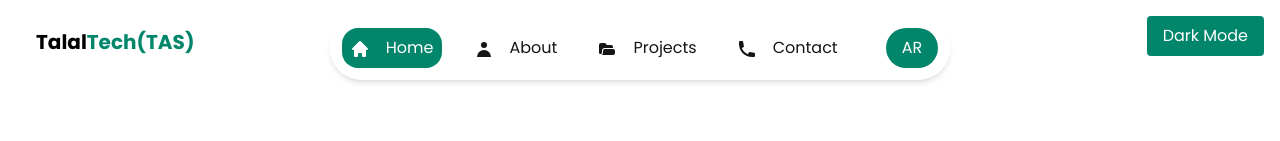
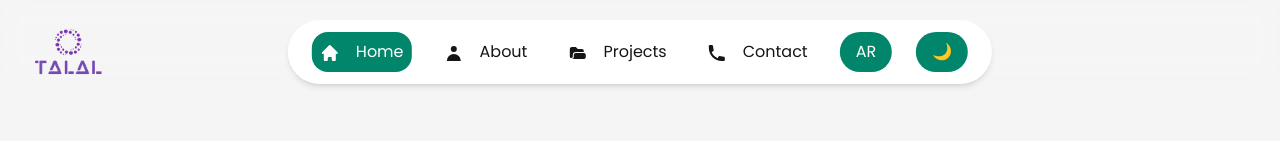
Before and after one commit to TalalAlrashedi/protofolioPrpject, a React (Vite) app: page / in a window 1280 px wide. Shown: the top 141 px of the page. Built offline with nearby package versions, Linux system fonts and the light colour scheme; a web font is replaced by a local one.

Commit message:
add dark mode and toggle

```diff
--- a/src/App.tsx
+++ b/src/App.tsx
@@ -1,25 +1,25 @@
-import { useState, useEffect } from "react";
+
 import Router from "./routes/Router";
 
 const App = () => {
-  const [darkMode, setDarkMode] = useState(false);
+  // const [darkMode, setDarkMode] = useState(false);
 
-  useEffect(() => {
-    if (darkMode) {
-      document.documentElement.classList.add("dark");
-    } else {
-      document.documentElement.classList.remove("dark");
-    }
-  }, [darkMode]);
+  // useEffect(() => {
+  //   if (darkMode) {
+  //     document.documentElement.classList.add("dark");
+  //   } else {
+  //     document.documentElement.classList.remove("dark");
+  //   }
+  // }, [darkMode]);
 
   return (
     <>
-      <button
+      {/* <button
         onClick={() => setDarkMode((prev) => !prev)}
         className="fixed top-4 right-4 bg-[var(--color-secondary)] text-white px-4 py-2 rounded z-9999"
       >
         {darkMode ? "Light Mode" : "Dark Mode"}
-      </button>
+      </button> */}
 
       <Router />
     </>
--- a/src/components/common/Navbar.tsx
+++ b/src/components/common/Navbar.tsx
@@ -48,6 +48,18 @@ const Navbar = () => {
   const [menuOpen, setMenuOpen] = useState(false);
   const [activeId, setActiveId] = useState("hero");
 
+  // 🔹 Dark Mode state
+  const [darkMode, setDarkMode] = useState(false);
+
+  // 🔹 Apply dark mode class to HTML tag when state changes
+  useEffect(() => {
+    if (darkMode) {
+      document.documentElement.classList.add("dark");
+    } else {
+      document.documentElement.classList.remove("dark");
+    }
+  }, [darkMode]);
+
   useEffect(() => {
     const sectionIds = navItems.map((item) => item.id);
     const observers = [];
@@ -85,28 +97,28 @@ const Navbar = () => {
   };
 
   return (
-    <nav className="sticky top-0 z-50 md:backdrop-blur-md h-20 mb-1 ">
-      <div className="bg-[var(--color-mobile-navbar)] md:bg-transparent md:justify-evenly py-4 px-3 flex justify-between items-center">
-      <h1
-  className="text-xl font-bold text-black md:absolute top-7"
-  style={{
-    left: i18n.language === "en" ? "2.25rem" /* left-9 */ : "auto",
-    right: i18n.language === "ar" ? "2.25rem" /* right-9 */ : "auto",
-  }}
->
-  Talal<span className="text-[var(--color-secondary)]">Tech(TAS)</span>
-</h1>
+    <nav className="sticky top-0 z-50 md:backdrop-blur-md h-20 mb-1">
+      <div className="bg-[var(--color-mobile-navbar)] md:bg-transparent py-4 px-3 flex items-center justify-between relative">
+        {/* Logo */}
+        <img
+          src="/src/assets/logo2.png"
+          alt="TalalTech Logo"
+          className="w-28 h-auto"
+          style={{
+            order: i18n.language === "ar" ? 2 : 1, // logo on right for Arabic, left for English
+          }}
+        />
 
         {/* Desktop Nav */}
-        <ul className="hidden md:flex gap-6 md:justify-evenly md:items-center bg-[var(--color-navbar)] p-3 px-3 rounded-full shadow-md ">
+        <ul className="hidden md:flex gap-6 items-center bg-[var(--color-navbar)] p-3 px-6 rounded-full shadow-md absolute left-1/2 top-1/2 transform -translate-x-1/2 -translate-y-1/2 ">
           {navItems.map((item) => (
             <li key={item.id}>
               <button
                 onClick={() => handleClick(item.id)}
-                className={`flex items-center py-2 px-2  transition-all duration-400 ease-in-out hover:bg-gray-200 rounded-2xl hover:text-black hover:cursor-pointer ${
+                className={`flex items-center py-2 px-2 transition-all rounded-2xl ${
                   activeId === item.id
-                    ? "bg-[var(--color-secondary)] text-white"
-                    : "text-[var(--color-text)]"
+                    ? "bg-[var(--color-secondary)] text-white hover:cursor-pointer"
+                    : "text-[var(--color-text)] hover:cursor-pointer hover:bg-gray-200 hover:text-black"
                 }`}
               >
                 {i18n.language === "ar" ? (
@@ -124,21 +136,33 @@ const Navbar = () => {
             </li>
           ))}
 
-          {/* زر تبديل اللغة */}
+          {/* Language and Dark Mode Buttons */}
           <li>
             <button
               onClick={toggleLanguage}
-              className="ml-4 py-2 px-4 bg-[var(--color-secondary)] text-white rounded-full hover:bg-green-700 transition"
-              aria-label="Toggle Language"
+              className="py-2 px-4 bg-[var(--color-secondary)] text-white rounded-full hover:cursor-pointer hover:opacity-75 transition"
             >
               {i18n.language === "en" ? "AR" : "EN"}
             </button>
           </li>
+          <li>
+            <button
+              onClick={() => setDarkMode((prev) => !prev)}
+              className="py-2 px-4 bg-[var(--color-secondary)] hover:cursor-pointer text-white rounded-full hover:opacity-75 transition"
+            >
+              {darkMode ? "☀️" : "🌙"}
+            </button>
+          </li>
         </ul>
 
-        {/* Mobile Toggle */}
+        {/* Mobile Toggle Button */}
         <button
-          className="md:hidden text-black focus:outline-none"
+          className={`md:hidden focus:outline-none ${
+            darkMode ? "text-white" : "text-black"
+          }`}
+          style={{
+            order: i18n.language === "ar" ? 2 : 1, // burger left for Arabic, right for English
+          }}
           onClick={() => setMenuOpen(!menuOpen)}
           aria-label="Toggle menu"
         >
@@ -177,7 +201,19 @@ const Navbar = () => {
               </button>
             </li>
           ))}
-          {/* زر تبديل اللغة في القائمة الجوال */}
+
+          {/* Dark Mode Toggle */}
+          <li>
+            <button
+              onClick={() => setDarkMode((prev) => !prev)}
+              className="py-3 px-6 bg-[var(--color-secondary)] text-white rounded-full hover:bg-green-700 transition"
+              aria-label="Toggle Dark Mode"
+            >
+              {darkMode ? "Light" : "Dark"}
+            </button>
+          </li>
+
+          {/* Language Toggle */}
           <li>
             <button
               onClick={toggleLanguage}
--- a/src/index.css
+++ b/src/index.css
@@ -1,7 +1,7 @@
 @import "tailwindcss";
 
 :root {
-  --color-bg: #ffffff;
+  --color-bg: #f5f5f5;
   --color-text: #141616;
   --color-navbar: #ffffffee; /* for navbar background */
   --color-secondary: #02866b; /* for btn and navbar hover and my name */
```
Also changed, not shown: src/assets/logo1.png (added), src/assets/logo2.png (added).
